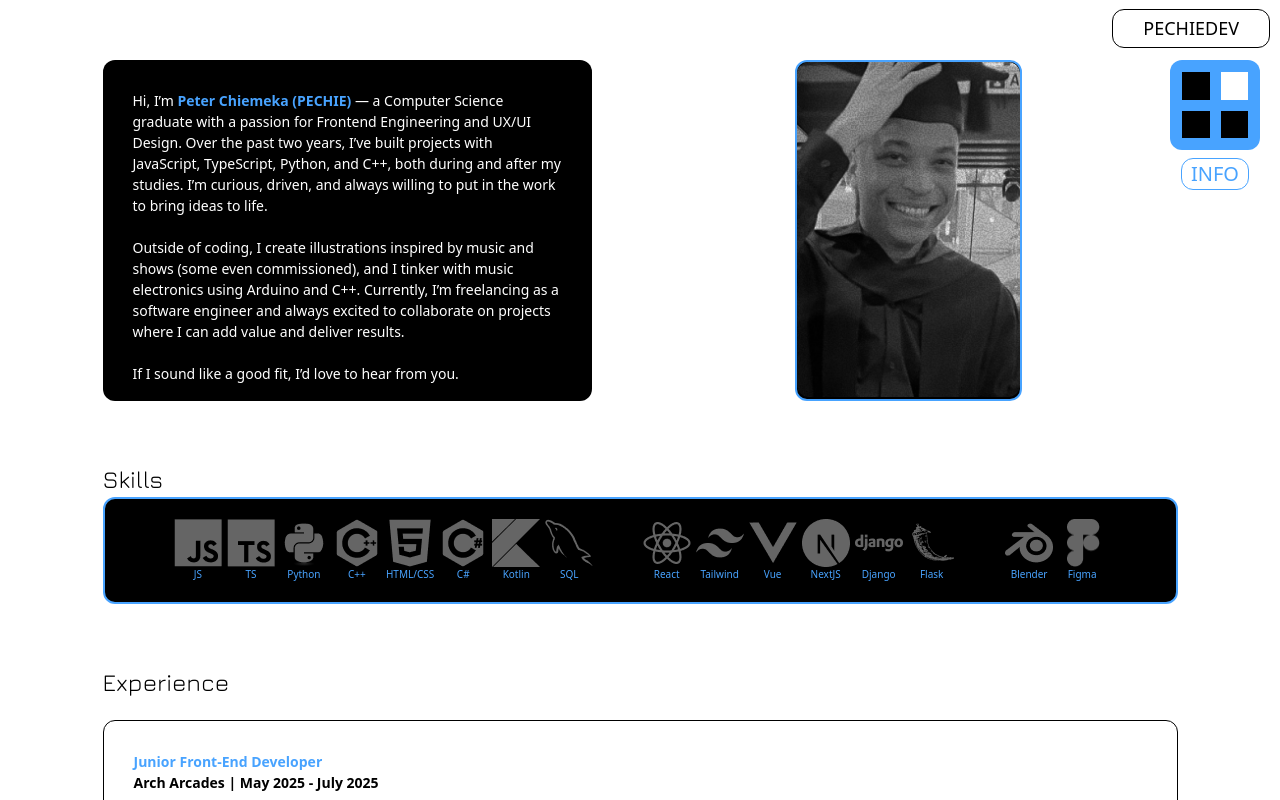
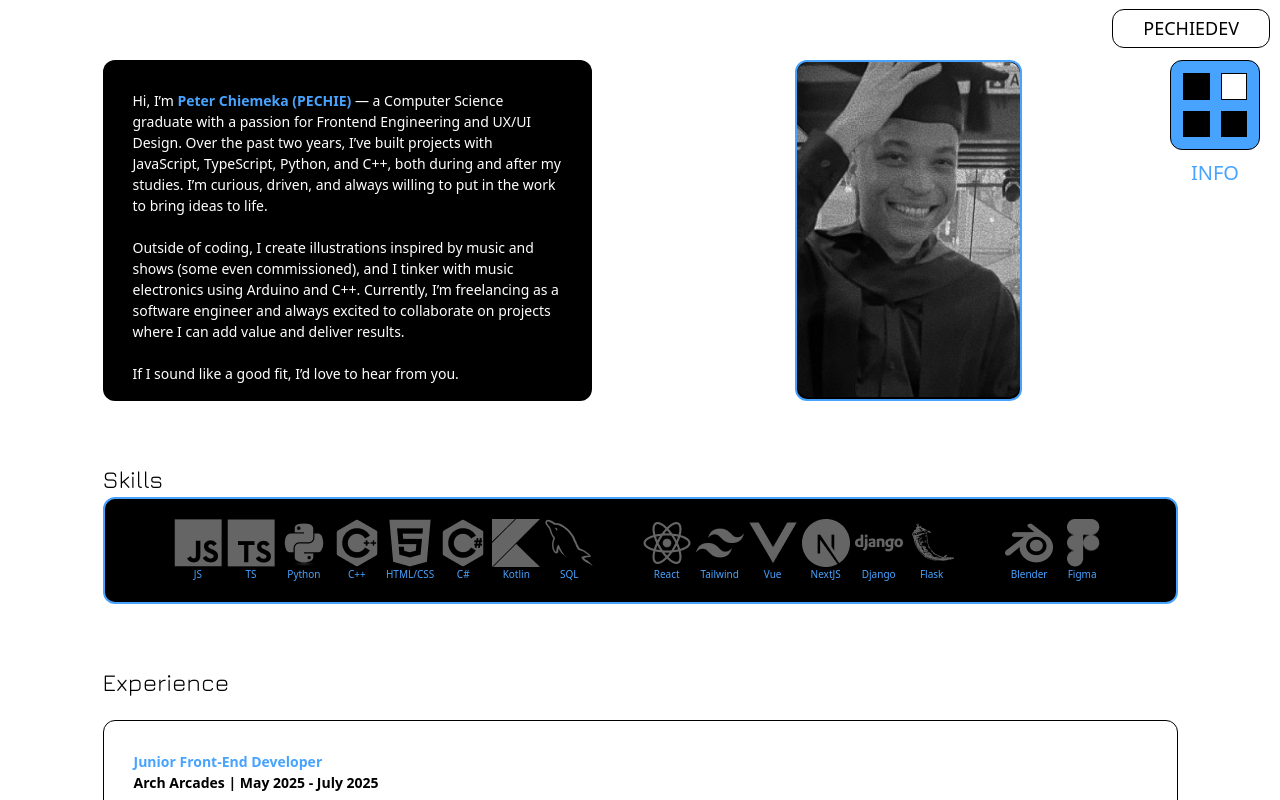
Before and after one commit to pixelatedpup/pechie, a React (Vite) app in the folder pechie/: page /info in a window 1280 px wide. Shown: the top 800 px of the page. Built offline with nearby package versions, Linux system fonts and the light colour scheme.

Commit message:
Cleaned up navigation graphics

```diff
--- a/pechie/src/components/Nav.tsx
+++ b/pechie/src/components/Nav.tsx
@@ -42,18 +42,19 @@ const Nav = ({page =""}: NavProps) => {
                                         w-[50px] h-[50px]
                                         bg-[var(--primary)] transition-all duration-[300ms]
                                         rounded-xl grid grid-cols-2 p-[12px] gap-[11px]
+                                        border
                                         ${enteredNav && 'scale-[105%] bg-black border border-[var(--primary)]'}
 
                                         ${expandBox?`lg:w-[100px] lg:h-[100px] w-[5px] h-[5px]`: ``}`}>
 
-                                        <div className={`${page == "WORKS" || enteredNav? "bg-white": "bg-black"}`}></div>
-                                        <div className={`${page == "INFO"|| enteredNav ? "bg-white": "bg-black"}`}></div>
-                                        <div className={`${page == "GITHUB" || enteredNav ? "bg-white": "bg-black"}`}></div>
-                                        <div className={`${page == "CONTACT" || enteredNav ? "bg-white": "bg-black"}`}></div>
+                                        <div className={`${page == "WORKS" || enteredNav? "bg-white": "bg-black"} border`}></div>
+                                        <div className={`${page == "INFO"|| enteredNav ? "bg-white": "bg-black"} border`}></div>
+                                        <div className={`${page == "GITHUB" || enteredNav ? "bg-white": "bg-black"} border`}></div>
+                                        <div className={`${page == "CONTACT" || enteredNav ? "bg-white": "bg-black"} border`}></div>
 
                         </div>
 
-                        <div className={`${enteredNav && 'text-[var(--primary)]'} lg:text-[20px] text-[14px] bg-white rounded-xl px-[9px] text-[var(--primary)] border border-[var(--primary)]`}> {page}</div>
+                        <div className={`${enteredNav && 'text-[var(--primary)]'} lg:text-[20px] text-[14px] bg-white rounded-xl px-[9px] text-[var(--primary)] `}> {page}</div>
                     </div>
             </article>
         }
```
